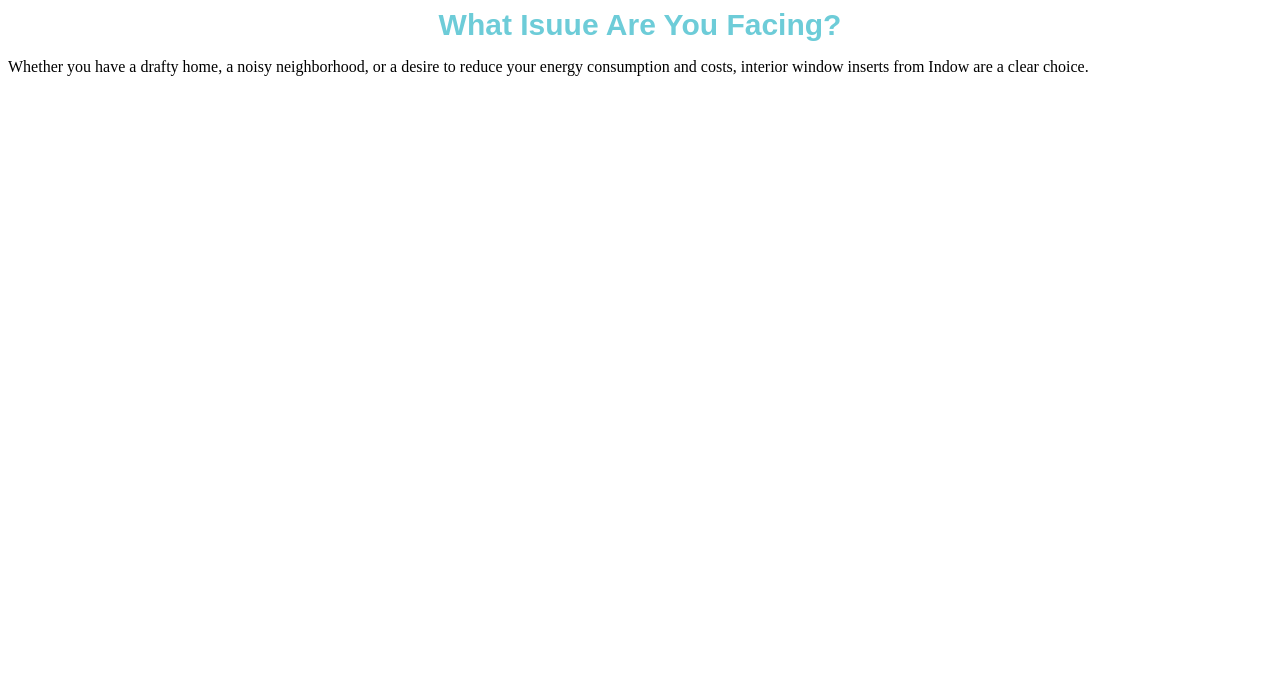
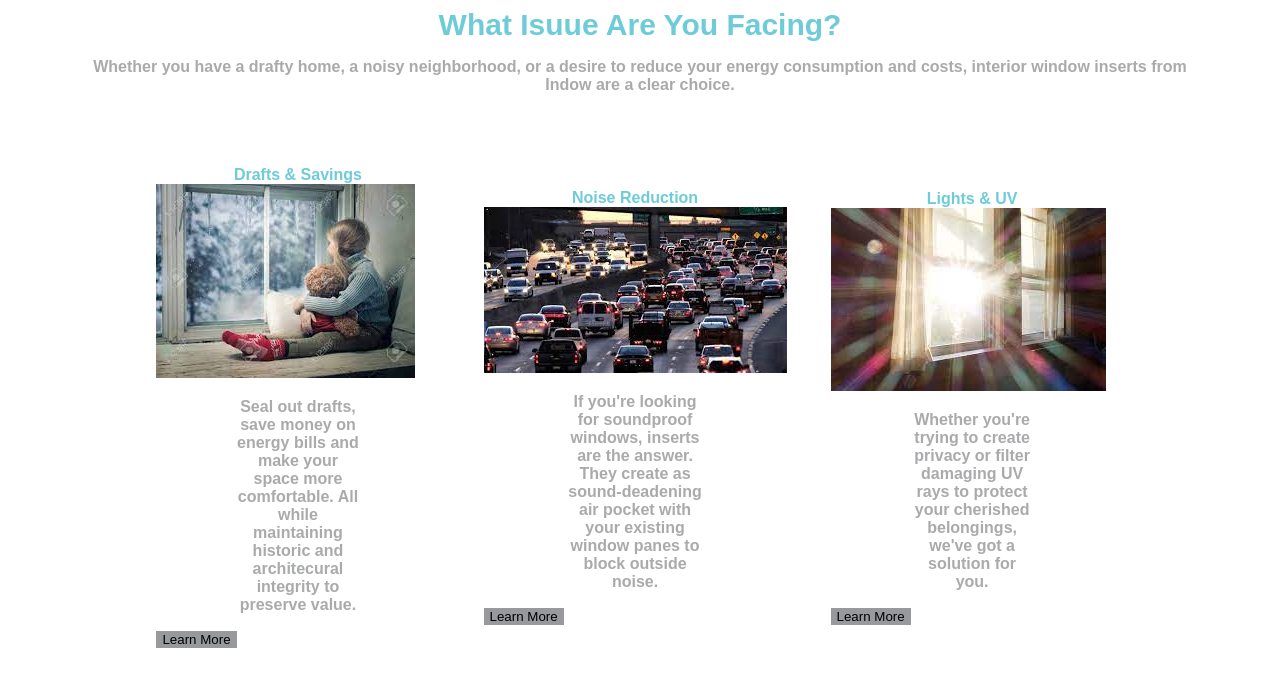
Before and after one commit to Daniel-Valadez/Practice, a plain HTML site: page index.html in a window 1280 px wide. Drawn offline with Linux system fonts and the light colour scheme; a script that the page names is missing.

Commit message:
Needs Styling

```diff
--- a/index.html
+++ b/index.html
@@ -12,17 +12,53 @@
   </head>
 
   <body>
-    <header>
-      What Isuue Are You Facing?
-    </header>
+    <header>What Isuue Are You Facing?</header>
 
-    <p class = "site-text">Whether you have a drafty home, a noisy neighborhood, or a desire to reduce your
+    <p>Whether you have a drafty home, a noisy neighborhood, or a desire to reduce your
     energy consumption and costs, interior window inserts from Indow are a clear choice.</p>
 
     <!--This is where I'll need to create the container for the flexboxes-->
-    <div class = "container">
+    <main class = "container">
 
-    </div>
+      <!--Within these articles are going to the the columns of information we need-->
+      <article class = "article-box">
+
+        <!--A good way to think about HTML is imagining everything in boxes.
+      This gives me a smaller box to work with the content (images and text).-->
+        <div class = "content">
+          <header class = "subjects">Drafts & Savings</header>
+          <img src = "images/cold.jfif" alt = "Cold Weather"/>
+          <p class = "description">Seal out drafts, save money on energy bills and make your space
+          more comfortable. All while maintaining historic and architecural integrity
+        to preserve value.</p>
+        <button>Learn More</button>
+        </div>
+      </article>
+
+      <!--Now the rest of the HTML follows the same structure-->
+      <article class = "article-box">
+        <div>
+          <header class = "subjects">Noise Reduction</header>
+          <img src = "images/noise.jfif" alt = "Noise"/>
+          <p class = "description">If you're looking for soundproof windows, inserts are the answer.
+          They create as sound-deadening air pocket with your existing window
+        panes to block outside noise.</p>
+        <button>Learn More</button>
+        </div>
+      </article>
+
+      <article class = "article-box">
+        <div>
+          <header class = "subjects">Lights & UV</header>
+          <img src = "images/light.jfif" alt = "Sunlight"/>
+          <p class = "description">Whether you're trying to create privacy or filter damaging
+          UV rays to protect your cherished belongings, we've got a solution for you.</p>
+          <button>Learn More</button>
+        </div>
+      </article>
+
+    </main>
+
   </body>
 
 </html>
--- a/style.css
+++ b/style.css
@@ -5,3 +5,36 @@ header {
   font-weight: bold;
   color: #6DCCD8
 }
+
+p {
+  text-align: center;
+  color: #A9AAAC;
+  font-family: sans-serif;
+  font-weight: bold;
+  margin-left: 80px;
+  margin-right: 80px;
+}
+
+.subjects {
+  font-size: 16px;
+}
+
+.container {
+  margin: 50px 10%;
+  display: flex;
+  flex-wrap: wrap;
+}
+
+.article-box{
+  flex: 0 1 28%;
+  display: flex;
+  margin: 2px;
+  padding: 20px;
+  align-items: center;
+}
+
+button {
+  background-color: #97999C;
+  border: none;
+  text-decoration-color: #FFFFFF;
+}
```
Also changed, not shown: images/cold.jfif (added), images/light.jfif (added), images/noise.jfif (added).
